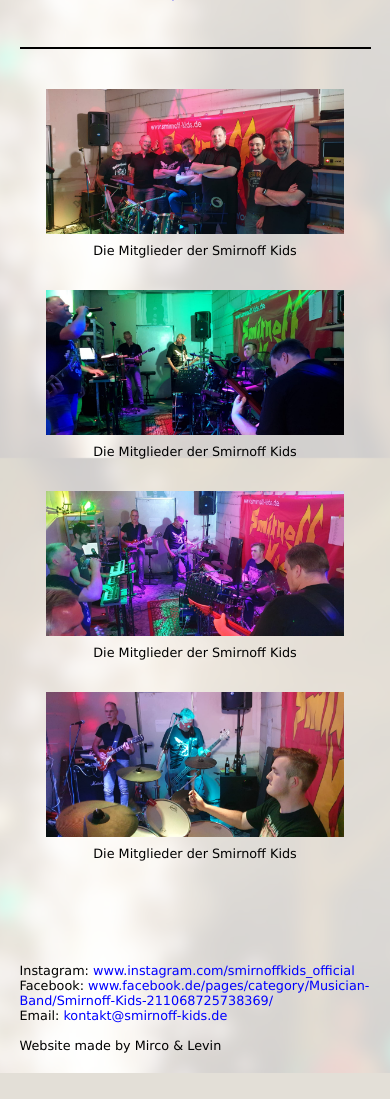
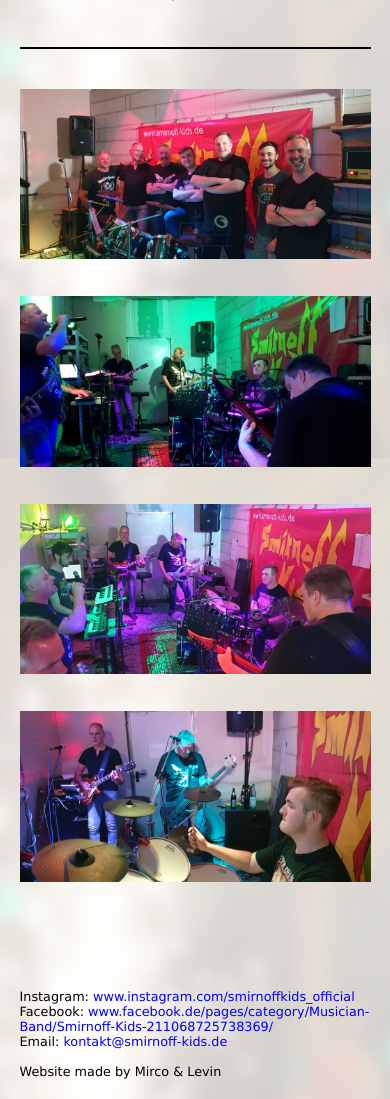
Before and after one commit to Cremetoertchen0815/smirnoff, a PHP site: page /bilder.php in a window 390 px wide. Shown: the part 386-1485 px from the top of the page. Before the commit the page ends 1459 px from the top, so only its background shows below. Run offline with PHP 8.4, Linux system fonts and the light colour scheme.

Commit message:
Enhanced images in mobile landscape mode & removed captions for image page

```diff
--- a/bilder.php
+++ b/bilder.php
@@ -36,22 +36,18 @@
 
             <figure>
                 <img src="assets/images/proberaum/a.jpeg" style="width: 100%;"><br>
-                <figcaption>Die Mitglieder der Smirnoff Kids</figcaption>
             </figure>
 
             <figure>
                 <img src="assets/images/proberaum/b.jpeg" style="width: 100%;"><br>
-                <figcaption>Die Mitglieder der Smirnoff Kids</figcaption>
             </figure>
 
             <figure>
                 <img src="assets/images/proberaum/c.jpeg" style="width: 100%;"><br>
-                <figcaption>Die Mitglieder der Smirnoff Kids</figcaption>
             </figure>
 
             <figure>
                 <img src="assets/images/proberaum/d.jpeg" style="width: 100%;"><br>
-                <figcaption>Die Mitglieder der Smirnoff Kids</figcaption>
             </figure>
 
         </main>
--- a/css/mobile.css
+++ b/css/mobile.css
@@ -39,7 +39,7 @@
         margin-right: auto;
         margin-top: 30px;
         margin-bottom: 30px;
-        width: 85%;
+        width: 100%;
     }
 }
 
```
